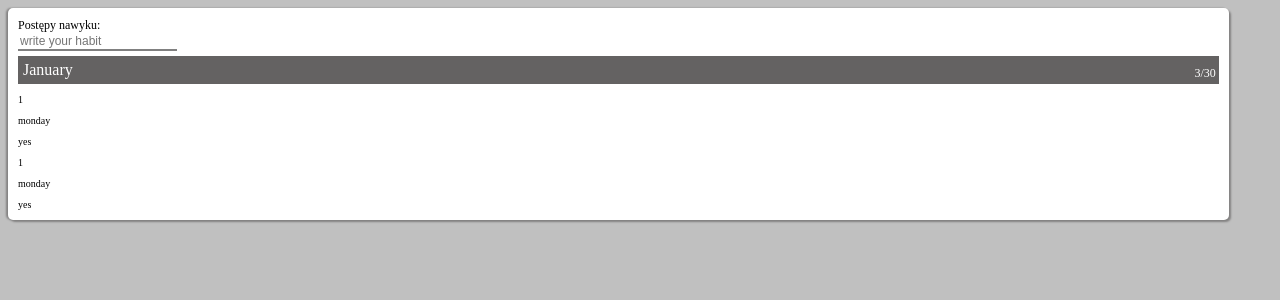
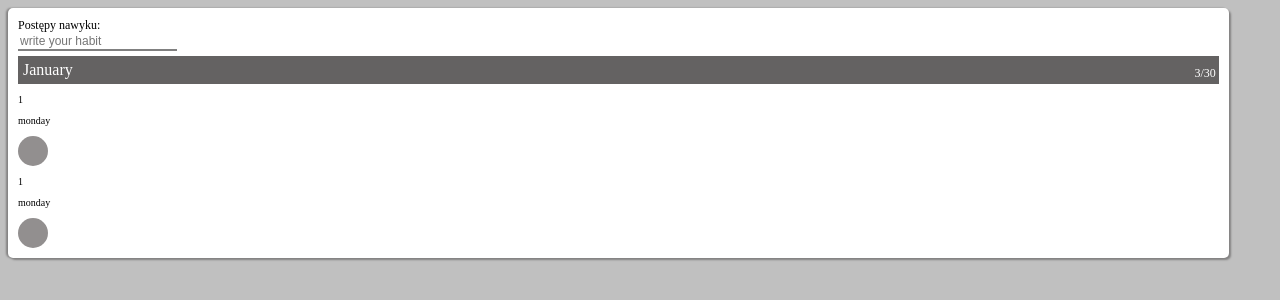
Before and after one commit to elzp/habit-tracking-app, a website with bundled scripts: page index.html in a window 1280 px wide. Built offline with nearby package versions, Linux system fonts and the light colour scheme.

Commit message:
Make result_button as circles

```diff
--- a/index.html
+++ b/index.html
@@ -32,12 +32,12 @@
             <div class="date">
               <p class="day">1</p>
               <p class="day_name">monday</p>
-              <div class="result_button">yes</div>
+              <div class="result_button"></div>
             </div>
             <div class="date">
             <p class="day">1</p>
             <p class="day_name">monday</p>
-            <div class="result_button">yes</div>
+            <div class="result_button"></div>
           </div>
           </div>
 
--- a/styles.css
+++ b/styles.css
@@ -60,3 +60,10 @@ main > div:nth-child(1) {
   margin: 0;
   flex-direction: row;
 }
+
+.result_button {
+  width: 3rem;
+  height: 3rem;
+  background-color: rgb(146, 143, 143);
+  border-radius: 1.5rem;
+}
```
